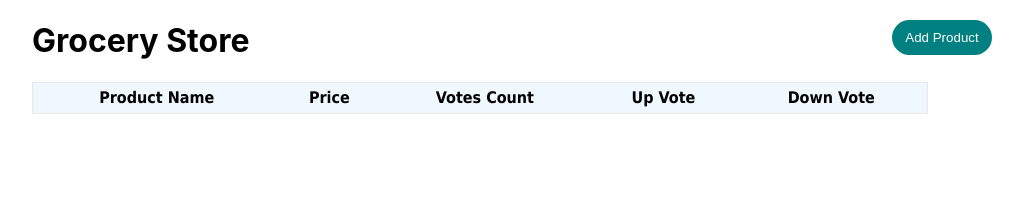
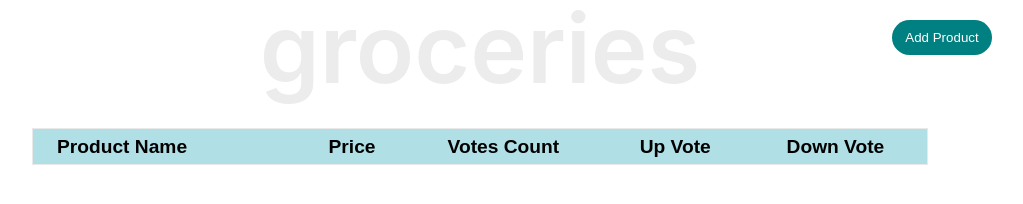
Before and after one commit to fkahindi/grocery-app, a React app: page / in a window 1280 px wide. Shown: the whole page, without its empty margins (160-1183 px from the left). Built offline with nearby package versions, Linux system fonts and the light colour scheme.

Commit message:
add button conditional text and format

```diff
--- a/src/App.css
+++ b/src/App.css
@@ -1,3 +1,9 @@
+* {
+    box-sizing: border-box;
+    margin: 0;
+    padding: 0;
+}
+
 .container {
     display: flex;
     flex-direction: column;
@@ -41,17 +47,24 @@ th {
     text-align: center;
 }
 
+td:nth-of-type(1),
+th:nth-of-type(1) {
+    text-align: left;
+    text-indent: 1em;
+}
+
 th {
-    background-color: aliceblue;
-    font-family: Tahoma, 'Segoe UI', Geneva, Verdana, sans-serif;
+    background-color: powderblue;
+    font-family: sans-serif, Tahoma, 'Segoe UI', Geneva, Verdana;
+    font-size: 1.2rem;
 }
 
 tr:nth-of-type(even) {
-    background-color: rgb(235, 242, 245);
+    background-color: silver;
 }
 
 tr:nth-of-type(odd) {
-    background-color: lightgrey;
+    background-color: ghostwhite;
 }
 
 .product-title,
@@ -66,10 +79,22 @@ tr:nth-of-type(odd) {
     font-size: 1em;
     font-family: serif;
     border: none;
-    color: black;
-    background-color: rgb(191, 195, 201);
+    color: white;
+    background-color: darkslategray;
 }
 
 .btn:hover {
     cursor: pointer;
 }
+
+.add-btn {
+    position: absolute;
+    top: 20px;
+    right: 10%;
+    width: 100px;
+    padding: 10px;
+    border: none;
+    border-radius: calc(0.5*50px);
+    color: white;
+    cursor: pointer;
+}
--- a/src/components/AddButton.js
+++ b/src/components/AddButton.js
@@ -1,24 +1,14 @@
 import React from "react";
 
-const AddButton =props=>{
-  const buttonStyles ={
-    position:"absolute",
-    top:"20px",
-    right:"10%",
-    width:"100px",
-    padding: "10px",
-    border:"none",
-    borderRadius:"calc(0.5*50px)",
-    backgroundColor:"teal",
-    color:"white",
-    cursor:"pointer"
-  }
+const AddButton =({background,text, showInputForm})=>{
+
  return(
    <button
-    style={buttonStyles}
-    onClick={props.showInputForm}
+    className="add-btn"
+    style={{ backgroundColor:background}}
+    onClick={showInputForm}
    >
-     Add Product
+     {text}
    </button>
  )
 }
--- a/src/components/App.js
+++ b/src/components/App.js
@@ -61,7 +61,10 @@ const App =()=>{
  }
   return(
     <div className="container">
-      <Header addInputForm={handleShowInputForm}/>
+      <Header
+        addInputForm={handleShowInputForm}
+        showForm ={showInputForm}
+      />
       {showInputForm && <AddProduct addProductProps={addNewProduct}/>}
       <ProductList
         className="product-list"
--- a/src/components/Header.js
+++ b/src/components/Header.js
@@ -1,14 +1,28 @@
 import React from "react";
 import AddButton from "./AddButton";
 
-const Header =props=>{
-  /* const handleInputForm=()=>{
-    console.log("Adding input form...")
-  } */
+const Header =({showForm, addInputForm})=>{
+
   return(
     <>
-      <h1>Grocery Store</h1>
-      <AddButton showInputForm={props.addInputForm}/>
+      <h1
+        style={{
+          fontSize: "6rem",
+          fontWeight: "600",
+          marginBottom: "2rem",
+          lineHeight: "1em",
+          color: "#ececec",
+          textTransform: "lowercase",
+          textAlign: "center",
+         }}
+      >
+        Groceries
+      </h1>
+      <AddButton
+        text ={showForm ? "Hide Form":"Add Product"}
+        background ={showForm? "red":"teal"}
+        showInputForm={addInputForm}
+      />
     </>
   )
 }
```
